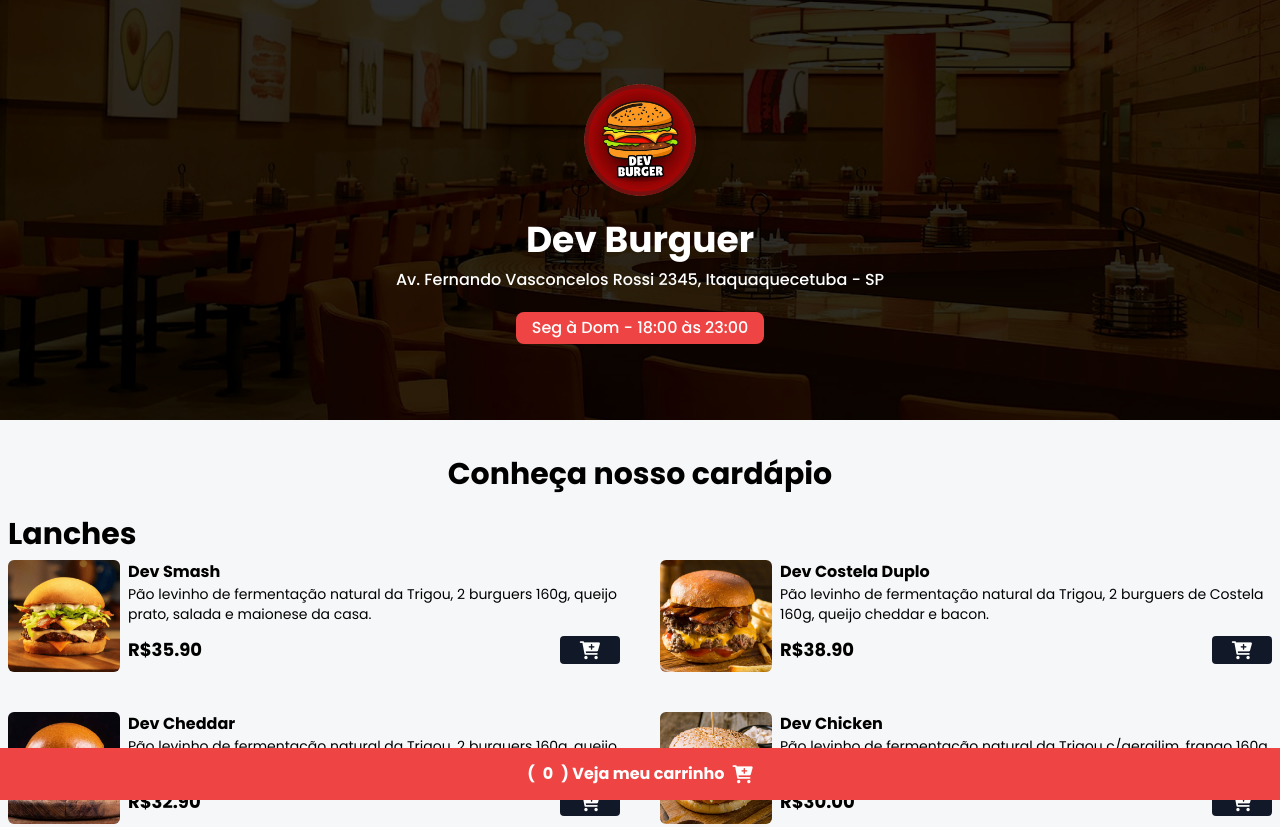
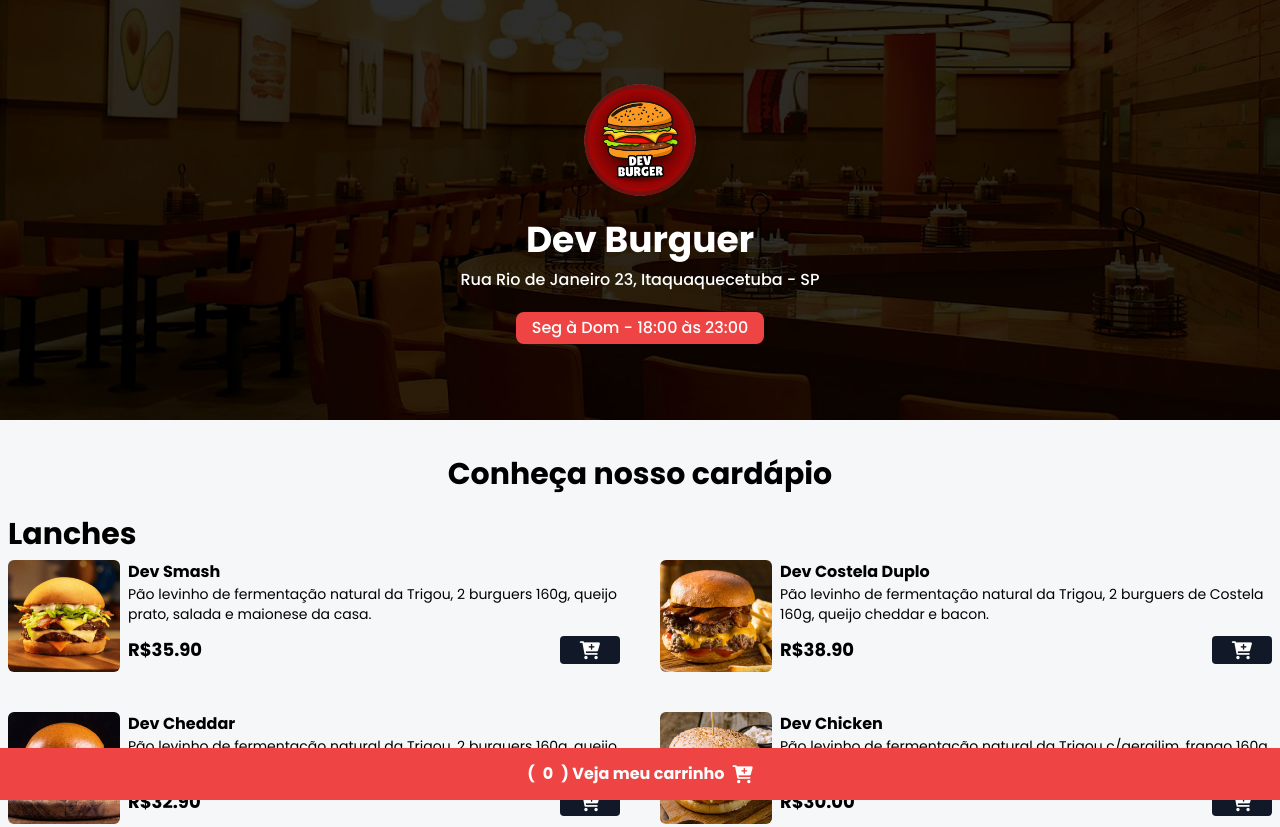
Before and after one commit to devKauaHenrique/DevBurguer, a website: page index.html in a window 1280 px wide. Shown: the top 827 px of the page. Drawn offline with nearby package versions, Linux system fonts and the light colour scheme.

Commit message:
DevBurguer

```diff
--- a/index.html
+++ b/index.html
@@ -38,7 +38,7 @@
             </h1>
 
             <span class="text-white font-medium">
-                Av. Fernando Vasconcelos Rossi 2345, Itaquaquecetuba - SP
+                Rua Rio de Janeiro 23, Itaquaquecetuba - SP
             </span>
 
             <div class="bg-green-600 px-4 py-1 rounded-lg mt-5" id="date-span">
```
